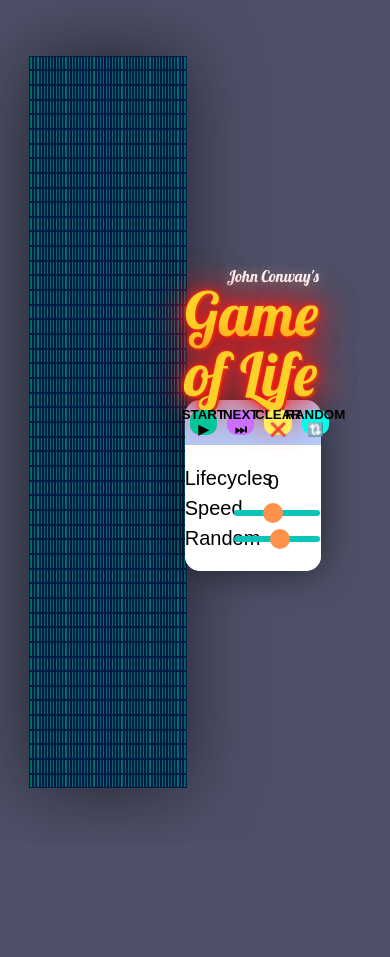
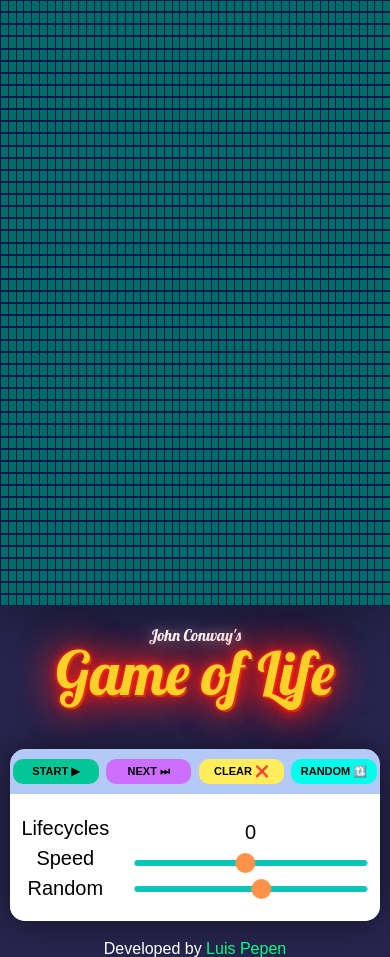
Before and after one commit to azatecas/CS_Build_Week_1, a React (Create React App) app in the folder game-of-life/: page / in a window 390 px wide. Before the commit the page ends 844 px from the top, so only its background shows below. Built offline with nearby package versions, Linux system fonts and the light colour scheme.

Commit message:
added mobile responsives, removed unecessary dependancies

```diff
--- a/game-of-life/public/index.html
+++ b/game-of-life/public/index.html
@@ -24,7 +24,7 @@
       work correctly both with client-side routing and a non-root public URL.
       Learn how to configure a non-root public URL by running `npm run build`.
     -->
-    <title>React App</title>
+    <title>Game of Life</title>
   </head>
   <body>
     <noscript>You need to enable JavaScript to run this app.</noscript>
--- a/game-of-life/src/App.css
+++ b/game-of-life/src/App.css
@@ -52,14 +52,15 @@
 
 /* END OF RESET */
 body{
-  background-color: rgb(77, 80, 103);
+  background-color: rgb(39, 37, 78);
 }
 
 .app{
   height: 100vh;
   display: flex;
+  flex-direction: column;
   align-items: center;
-  justify-content:  center;
+  justify-content:  space-around;
 }
 
 .main-cont {
@@ -67,13 +68,13 @@
   flex-direction: row;
   justify-content: space-around;
   align-items: center;
-  width: 85%;
+  width: 95%;
 
 }
 
 .grid-cont {
   display:grid;
-  /* grid-template-columns: repeat(25, 20px); */
+  grid-template-columns: repeat(50, .8vw);
   background-color: rgb(0, 108, 105);
   margin:0;
   width: 40vw;
@@ -84,11 +85,13 @@
 }
 
 .cell-active {
-  background-color: rgb(1, 255, 238);
+  background-color: rgb(255, 255, 255);
   width: .8vw;
   height: 1.5vh;
   border: solid .5px rgb(0, 26, 71);
   align-items: stretch;
+  box-shadow: inset 0px 0px 5px rgb(255, 132, 0);
+
 
 }
 
@@ -110,6 +113,7 @@
   align-items: center;
   font-family: 'Lobster', cursive;
   text-shadow: 0px 0px 14px rgba(150, 150, 150, 1);
+  margin-bottom: 20px;
 
 }
 .title h1{
@@ -138,9 +142,9 @@
 
 button {
   height: 25px;
-  width: 20%;
+  width: 24%;
   border: none;
-  margin: 10px 5px;
+  margin: 10px 0;
   border-radius: 10px;
   background-color: rgb(0, 255, 234);
   cursor: pointer;
@@ -149,6 +153,7 @@
   justify-content: center;
   align-items: center;
   font-weight: bolder;
+  font-size: 12px;
 
 }
 
@@ -296,3 +301,209 @@
 input[type=range]:focus::-ms-fill-upper {
   background: #0CC4B8;
 }
+
+footer{
+  font-family: Arial, Helvetica, sans-serif;
+  font-size: 16px;
+  color: white;
+  margin: 20px 0;
+}
+
+footer span{
+  color: #00ff80;
+  cursor: pointer;
+
+}
+@media only screen and (max-width: 1100px) {
+  .main-cont{
+    width: 100%;
+  }
+
+  .grid-cont {
+    width: 100%;
+    grid-template-columns: repeat(50, 1vw);
+    background-color: transparent;
+  }
+}
+@media only screen and (max-width: 1300px) {
+  .main-cont {
+    display: flex;
+    /* flex-direction: column; */
+  }
+
+  .grid-cont {
+    width: 50%;
+    grid-template-columns: repeat(50, 1vw);
+    background-color: transparent;
+  }
+
+  .cell-active {
+    background-color: rgb(255, 255, 255);
+    width: 1vw;
+    height: 1.2vh;
+    border: solid .2px rgb(0, 26, 71);
+    align-items: stretch;
+    box-shadow: inset 0px 0px 5px rgb(255, 132, 0);
+  }
+
+  .cell-inactive {
+    background-color: rgb(0, 108, 105);
+    width: 1vw;
+    height: 1.2vh;
+    border: solid .2px rgb(0, 26, 71);
+    align-items: stretch;
+
+  }
+}
+
+
+@media only screen and (max-width: 768px) {
+  .main-cont {
+    display: flex;
+    flex-direction: column;
+  }
+
+  .grid-cont {
+    width: 75%;
+    grid-template-columns: repeat(50, 1.5vw);
+    background-color: transparent;
+  }
+
+  .cell-active {
+    background-color: rgb(255, 255, 255);
+    width: 1.5vw;
+    height: 1.2vh;
+    border: solid .2px rgb(0, 26, 71);
+    align-items: stretch;
+    box-shadow: inset 0px 0px 5px rgb(255, 132, 0);
+  }
+
+  .cell-inactive {
+    background-color: rgb(0, 108, 105);
+    width: 1.5vw;
+    height: 1.2vh;
+    border: solid .2px rgb(0, 26, 71);
+    align-items: stretch;
+
+  }
+  .info-cont {
+    width: 70%;
+  }
+  .control {
+    width: 100%;
+    margin: auto;
+  }
+  button {
+    margin: 10px 1px;
+    width: 23%;
+    font-size: 11px;
+  }
+}
+
+@media only screen and (max-width: 600px) {
+  .app {
+    width: 100vw;
+  }
+  .main-cont {
+    display: flex;
+    flex-direction: column;
+    width: 100%;
+  }
+
+  .grid-cont {
+    width: 100%;
+    grid-template-columns: repeat(50, 2vw);
+    background-color: transparent;
+  }
+
+  .cell-active {
+    background-color: rgb(255, 255, 255);
+    width: 2vw;
+    height: 1.2vh;
+    border: solid .2px rgb(0, 26, 71);
+    align-items: stretch;
+    box-shadow: inset 0px 0px 5px rgb(255, 132, 0);
+  }
+
+  .cell-inactive {
+    background-color: rgb(0, 108, 105);
+    width: 2vw;
+    height: 1.2vh;
+    border: solid .2px rgb(0, 26, 71);
+    align-items: stretch;
+
+  }
+  .info-cont {
+    width: 100%;
+
+  }
+  .control {
+    width: 95%;
+    margin: auto;
+    margin-top: 10px;
+  }
+  .title{
+    height: 14vh;
+    padding-bottom: 5px;
+  }
+
+  button {
+    margin: 10px 1px;
+    width: 23%;
+    font-size: 11px;
+  }
+}
+
+@media only screen and (max-width: 450px) {
+  .app {
+    width: 100vw;
+  }
+  .main-cont {
+    display: flex;
+    flex-direction: column;
+    width: 100%;
+  }
+
+  .grid-cont {
+    width: 100%;
+    grid-template-columns: repeat(50, 2vw);
+    background-color: transparent;
+  }
+
+  .cell-active {
+    background-color: rgb(255, 255, 255);
+    width: 2vw;
+    height: 1.2vh;
+    border: solid .2px rgb(0, 26, 71);
+    align-items: stretch;
+    box-shadow: inset 0px 0px 5px rgb(255, 132, 0);
+  }
+
+  .cell-inactive {
+    background-color: rgb(0, 108, 105);
+    width: 2vw;
+    height: 1.2vh;
+    border: solid .2px rgb(0, 26, 71);
+    align-items: stretch;
+
+  }
+  .info-cont {
+    width: 100%;
+
+  }
+  .control {
+    width: 95%;
+    margin: auto;
+    margin-top: 10px;
+  }
+  .title{
+    height: 14vh;
+    padding-bottom: 5px;
+  }
+
+  button {
+    margin: 10px 1px;
+    width: 23%;
+    font-size: 11px;
+  }
+}
--- a/game-of-life/src/App.js
+++ b/game-of-life/src/App.js
@@ -6,10 +6,16 @@
 
 function App() {
 
+  const portfolio = () => {
+    window.location.href = "https://luispepen.com"
+  }
 
   return (
     <div className="app">
       <Grid />
+      <footer>
+        Developed by <span onClick={portfolio}>Luis Pepen</span>
+      </footer>
     </div>
   );
 }
--- a/game-of-life/src/components/Grid.js
+++ b/game-of-life/src/components/Grid.js
@@ -103,7 +103,7 @@
     return(
         <>
             <div className='main-cont'>
-                <div className="grid-cont" style={{gridTemplateColumns:`repeat(${numRows}, .8vw)`}}>
+                <div className="grid-cont">
                     {gridRef.current.map((rows, i) => (
                         rows.map((col, k) => (
                             <div
@@ -123,7 +123,7 @@
                 </div>
 
 
-            <div>
+            <div className="info-cont">
 
                 <div className="title">
                     <h3>John Conway's</h3>
@@ -198,10 +198,10 @@
                             <input
                                 id="time-slider"
                                 type="range"
-                                min="100" max="1000"
+                                min="50" max="1000"
                                 value={timeSlider.time}
                                 onChange={handleTimeChange}
-                                step="100"
+                                step="50"
                             />
 
                             <input
```
Also changed, not shown: 2 other files (tests, documents, lock files or other folders).
